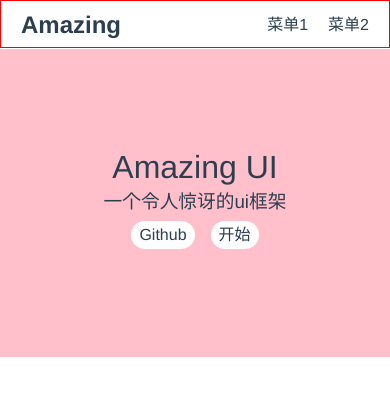
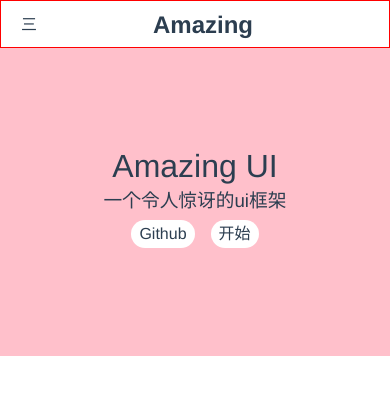
Before and after one commit to jiejie-coding/Amazing-ui, a Vue app: page /#/home in a window 390 px wide. Shown: the top 396 px of the page. Built offline with nearby package versions, Linux system fonts and the light colour scheme.

Commit message:
完成topnav根据屏幕大小动态展示

```diff
--- a/src/App.vue
+++ b/src/App.vue
@@ -9,7 +9,8 @@ import { provide, ref } from 'vue'
 export default {
   name: 'App',
   setup() {
-    const asideVisible = ref(true);
+    const width = document.documentElement.clientWidth;
+    const asideVisible = ref(width >= 550 ? true : false);
     provide('asideVisible', asideVisible);
   }
 }
--- a/src/components/TopNav.vue
+++ b/src/components/TopNav.vue
@@ -1,6 +1,7 @@
 <template>
   <div class="topNav">
-      <div class="logo" @click="toggleAside">Amazing</div>
+      <span class="toggleSlide"  @click="toggleAside">三</span>
+      <div class="logo">Amazing</div>
       <ul class="nav">
         <li>菜单1</li>
         <li>菜单2</li>
@@ -22,23 +23,37 @@ export default {
 }
 </script>
 <style lang="scss" scoped>
-.topNav {
-  position: relative;
+  .topNav {
+    position: relative;
     z-index: 10;
     border: 1px solid red;
     height: 48px;
     line-height: 48px;
     padding: 0 20px;
+    display: flex;
+    justify-content: space-between;
+    >.toggleSlide {
+      display: none;
+    }
     > .logo {
       font-size: 24px;
       font-weight: 700;
-      float: left;
     }
     > .nav {
-      float: right;
+      display: flex;
       > li {
-        float: left;
         margin-left: 20px;
+      }
+    }
+    @media (max-width:550px) {
+      >.toggleSlide {
+        display: block;
+      }
+      >.logo {
+        margin: auto;
+      }
+      > .nav {
+        display: none;
       }
     }
   }
```
